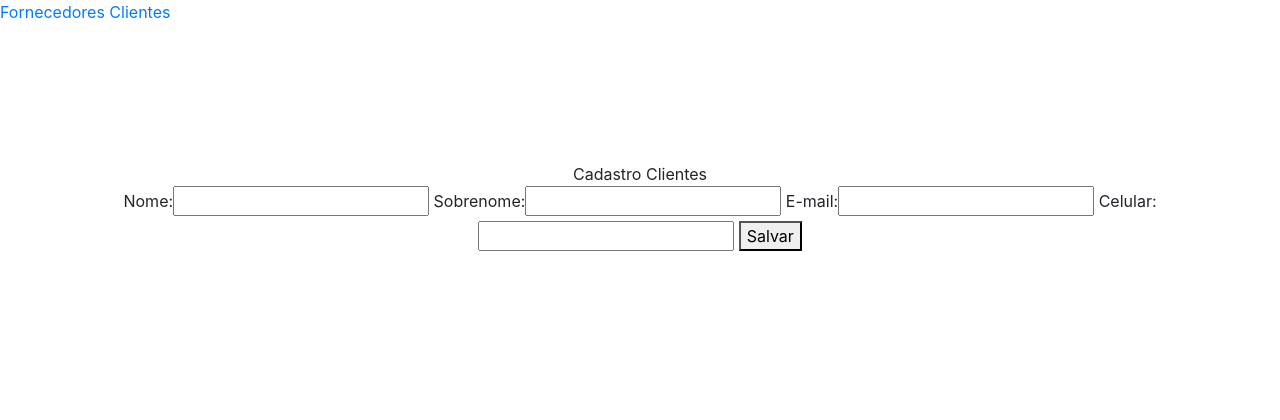
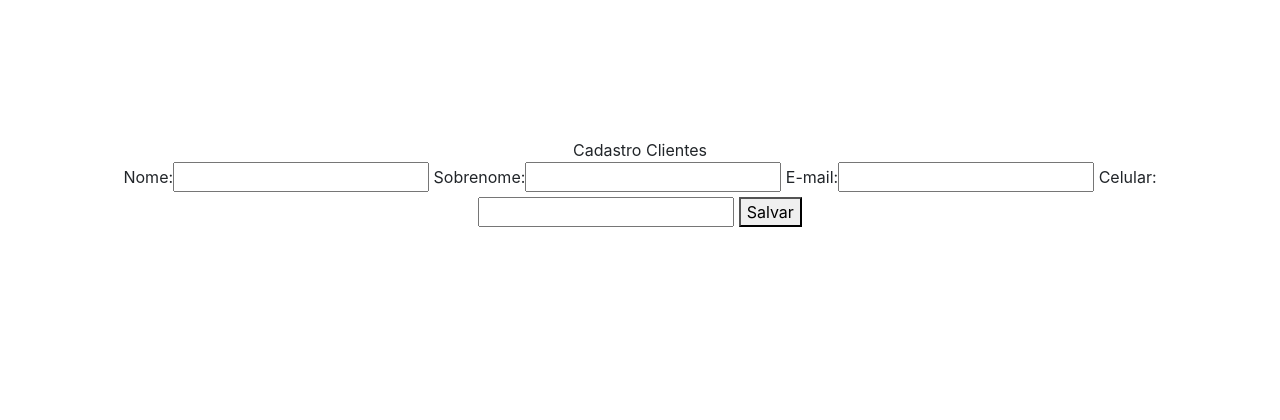
Before and after one commit to MarianaMikhael/ALMSolutions, a Django app: page /calendario/clientes/cadastro in a window 1280 px wide. Shown: the top 420 px of the page. Run offline with Django 3.2, Linux system fonts and the light colour scheme; some libraries are stand-ins or nearby versions; some web fonts are replaced.

```diff
--- a/templates/base.html
+++ b/templates/base.html
@@ -45,8 +45,7 @@
 
 <body>
     <!--Navbar-->
-    <a href="{% url 'fornecedores'%}">Fornecedores</a>
-    <a href="{% url 'clientes'%}">Clientes</a>
+
     {% if user.is_authenticated %}
         <nav class="navbar fixed-top navbar-expand-lg navbar-dark" id="navbar-default">
             <div class="container-fluid">
```
